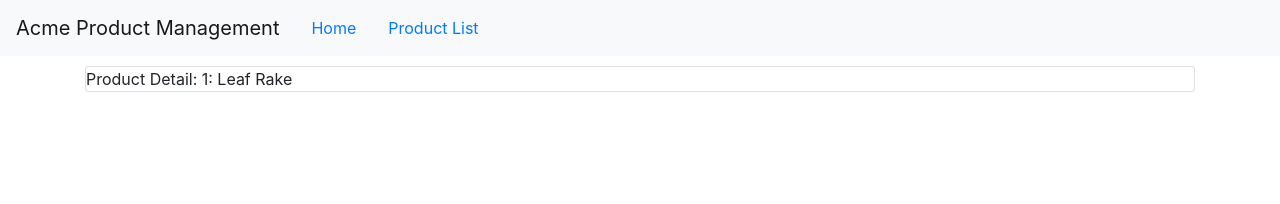
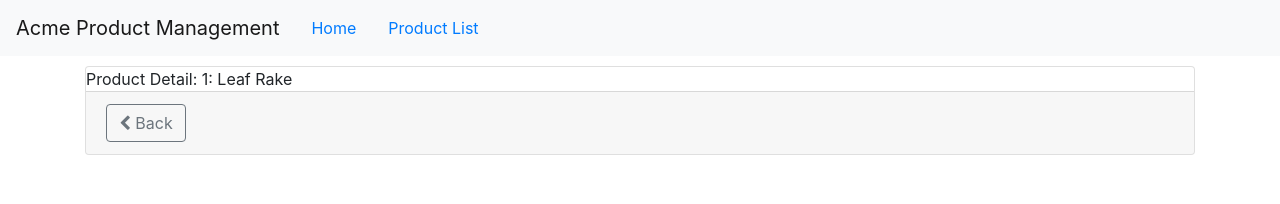
Before and after one commit to gbulicanu/angular-getting-started, an Angular app: page /products/1 in a window 1280 px wide. Shown: the top 204 px of the page. Built offline with nearby package versions, Linux system fonts and the light colour scheme.

Commit message:
Activate route with code

```diff
--- a/src/app/products/product-detail.component.html
+++ b/src/app/products/product-detail.component.html
@@ -1,4 +1,12 @@
 <div class="card" *ngIf="product">
     <div class="card-geader">
         {{pageTitle + ': ' + product.productName}}
+    </div>
+    <div class="card-footer">
+        <button class="btn btn-outline-secondary"
+            (click)="onBack()"
+            style="width: 80px">
+            <i class="fa fa-chevron-left"></i> Back
+        </button>
+    </div>
 </div>
--- a/src/app/products/product-detail.component.ts
+++ b/src/app/products/product-detail.component.ts
@@ -1,5 +1,5 @@
 import { Component, OnInit } from "@angular/core";
-import { ActivatedRoute } from "@angular/router";
+import { ActivatedRoute, Router } from "@angular/router";
 
 import { IProduct } from "./product";
 
@@ -11,7 +11,7 @@
   pageTitle = "Product Detail";
   product: IProduct;
 
-  constructor(private route: ActivatedRoute) {}
+  constructor(private route: ActivatedRoute, private router: Router) {}
 
   ngOnInit(): void {
     let id = +this.route.snapshot.paramMap.get("id");
@@ -29,4 +29,8 @@
       imageUrl: "assets/images/leaf_rake.png",
     };
   }
+
+  onBack(): void {
+    this.router.navigate(["/products"]);
+  }
 }
```
